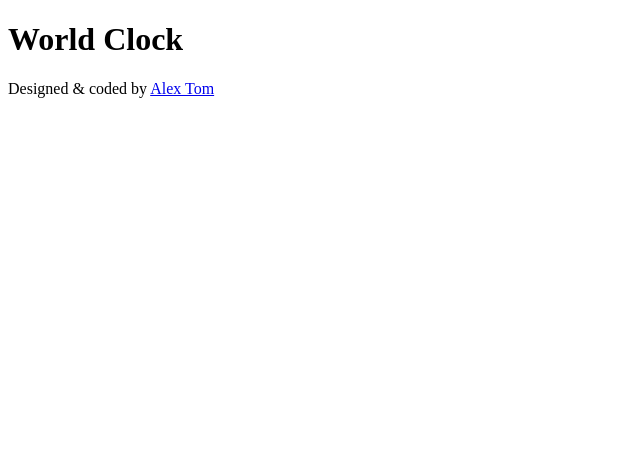
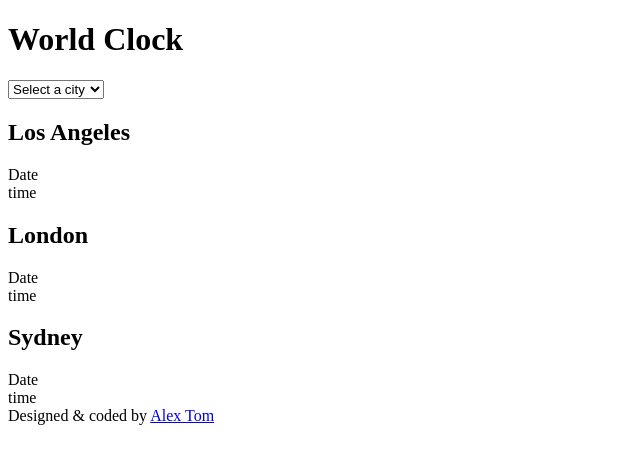
Before and after one commit to alextomf/world-clock, a plain HTML site: page index.html in a window 1280 px wide. Shown: the whole page, without its empty margins (0-640 px from the left). Drawn offline with Linux system fonts and the light colour scheme.

Commit message:
Added the basic html

```diff
--- a/index.html
+++ b/index.html
@@ -8,7 +8,30 @@
     <title>World Clock</title>
   </head>
   <body>
-    <h1>World Clock</h1>
+    <div class="container">
+      <h1>World Clock</h1>
+      <select name="" id="">
+        <option value="">Select a city</option>
+        <option value="">Los Angeles</option>
+        <option value="">London</option>
+        <option value="">Sydney</option>
+      </select>
+      <div class="city">
+        <h2>Los Angeles</h2>
+        <div class="date">Date</div>
+        <div class="time">time</div>
+      </div>
+      <div class="city">
+        <h2>London</h2>
+        <div class="date">Date</div>
+        <div class="time">time</div>
+      </div>
+      <div class="city">
+        <h2>Sydney</h2>
+        <div class="date">Date</div>
+        <div class="time">time</div>
+      </div>
+    </div>
     <footer>
       Designed & coded by
       <a href="https://www.github.com/alextomf/world-clock" target="_blank"
```
